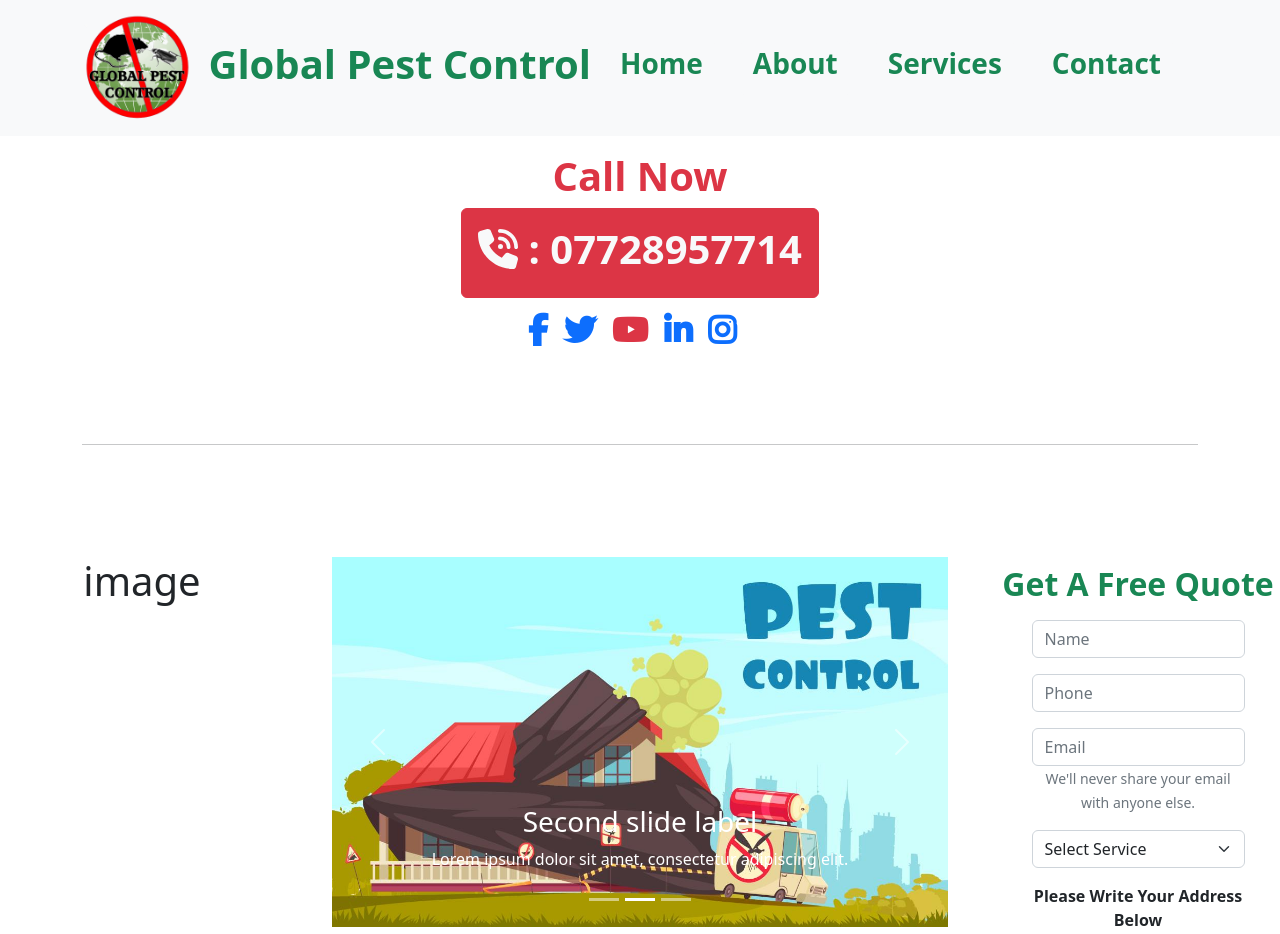
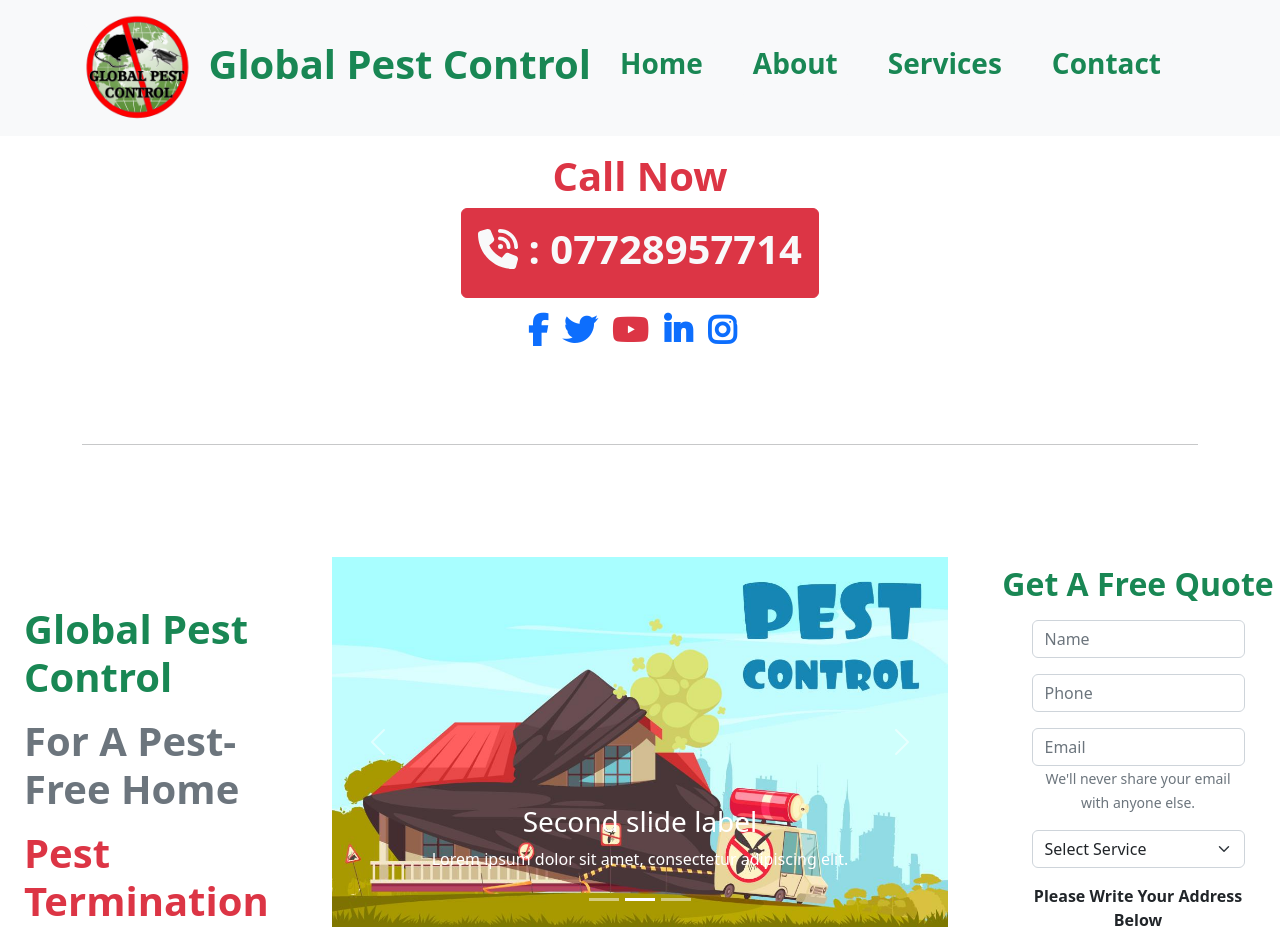
Before and after one commit to samimeadad/pest-control, a React (Create React App) app: page / in a window 1280 px wide. Shown: the top 934 px of the page. Built offline with nearby package versions, Linux system fonts and the light colour scheme.

Commit message:
banner slogans added

```diff
--- a/src/Components/Home/ImageSlider.js
+++ b/src/Components/Home/ImageSlider.js
@@ -35,8 +35,10 @@ const ImageSlider = () => {
         <div className='my-5 overflow-hidden'>
             <Row className='g-5 overflow-hidden'>
                 <Col xs={ 12 } sm={ 12 } md={ 3 } lg={ 3 }>
-                    <div className='text-center'>
-                        <h1>image</h1>
+                    <div className='text-center ms-4 mt-5'>
+                        <h1 className='text-start text-success fw-bold fs-1 my-3'>Global Pest Control</h1>
+                        <h1 className='text-start text-secondary fw-bold fs-1 my-3'>For A Pest-Free Home</h1>
+                        <h1 className='text-start text-danger fw-bold fs-1 my-3'>Pest Termination To Perfection</h1>
                     </div>
                 </Col>
                 <Col xs={ 12 } sm={ 12 } md={ 6 } lg={ 6 }>
```
